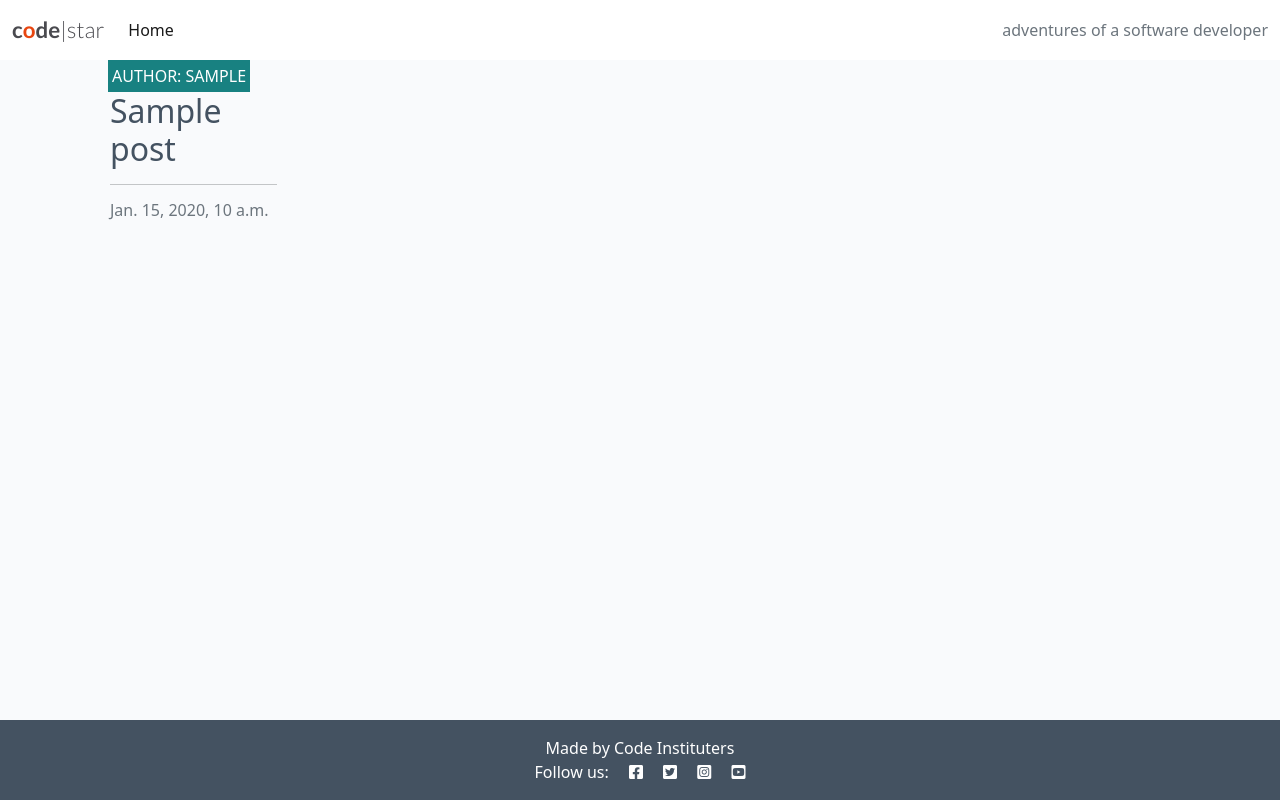
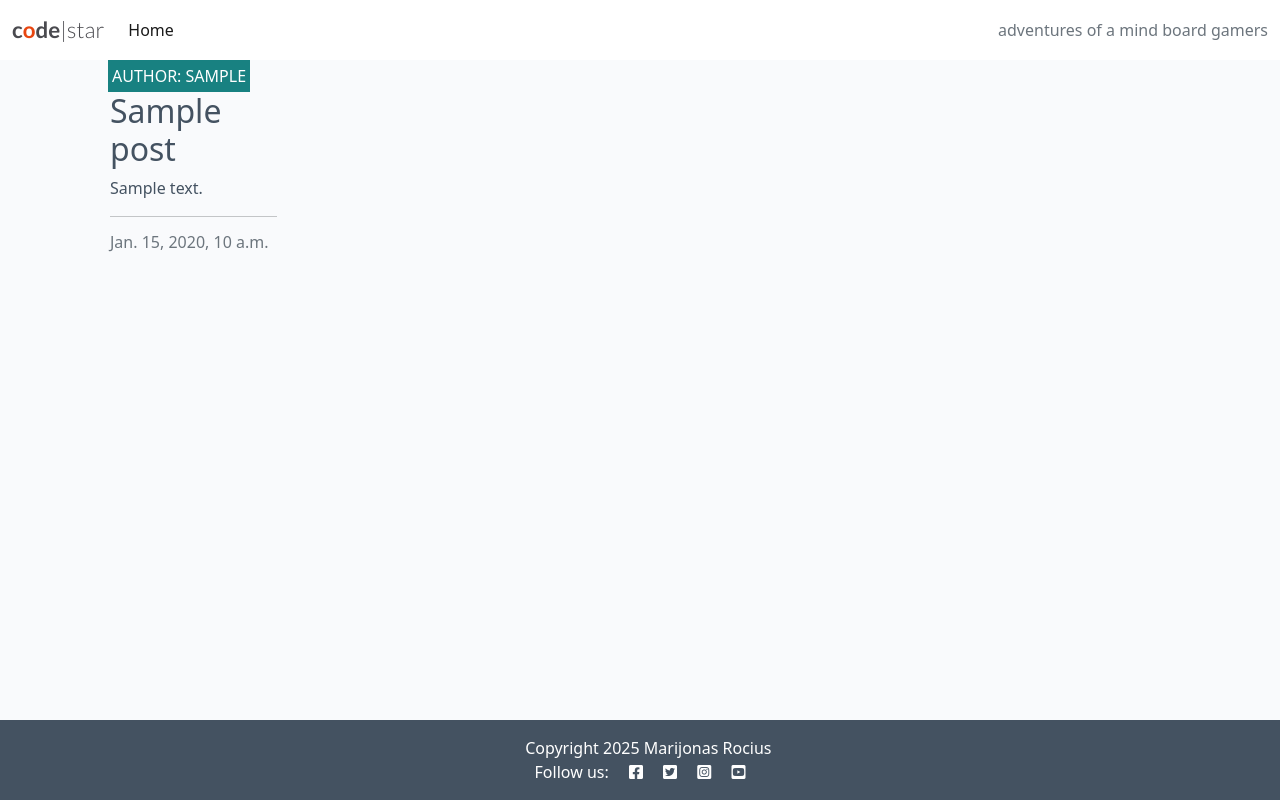
Before and after one commit to Marso22/mind_board_games_blog, a Django app: page / in a window 1280 px wide. Run offline with Django 4.2, Linux system fonts and the light colour scheme; tables that the repository leaves empty hold one stand-in row (values such as "Sample post").

Commit message:
Add post excerpt to index.html and update pagination links; modify footer copyright block in base.html

```diff
--- a/blog/templates/blog/index.html
+++ b/blog/templates/blog/index.html
@@ -20,6 +20,7 @@
                             </div>
                             <a href="#" class="post-link">
                                 <h2 class="card-title">{{ post.title }}</h2>
+                                <p class="card-text">{{ post.excerpt }}</p>
                             </a>
 
                             <hr />
@@ -40,6 +41,11 @@
     {% if is_paginated %}
     <nav aria-label="Page navigation">
         <ul class="pagination justify-content-center">
+            {% if page_obj.has_previous %}
+            <li>
+                <a href="?page={{ page_obj.previous_page_number }}" class="page-link">&laquo; PREV</a>
+            </li>
+            {% endif %}
             {% if page_obj.has_next %}
             <li><a href="?page={{ page_obj.next_page_number }}" class="page-link"> NEXT &raquo;</a></li>
             {% endif %}
@@ -50,3 +56,7 @@
 
 <!-- index.html content ends here -->
 {% endblock %}
+
+{% block copyright %}
+    Copyright 2025 Marijonas Rocius
+{% endblock %}
--- a/templates/base.html
+++ b/templates/base.html
@@ -44,7 +44,7 @@
 
                 </ul>
                 <span class="navbar-text text-muted">
-                    adventures of a software developer
+                    adventures of a mind board gamers
                 </span>
             </div>
         </div>
@@ -60,7 +60,11 @@
 
     <!-- Footer -->
     <footer class="footer mt-auto py-3 dark-bg">
-        <p class="m-0 text-center text-white">Made by Code Instituters</p>
+        <p class="m-0 text-center text-white">
+            {% block copyright %}
+            Made by Code Instituters
+            {% endblock copyright %}
+        </p>
         <p class="m-0 text-center text-white">Follow us: <i class="fab fa-facebook-square ms-3"></i>
             <i class="fab fa-twitter-square ms-3"></i>
             <i class="fab fa-instagram-square ms-3"></i>
```
